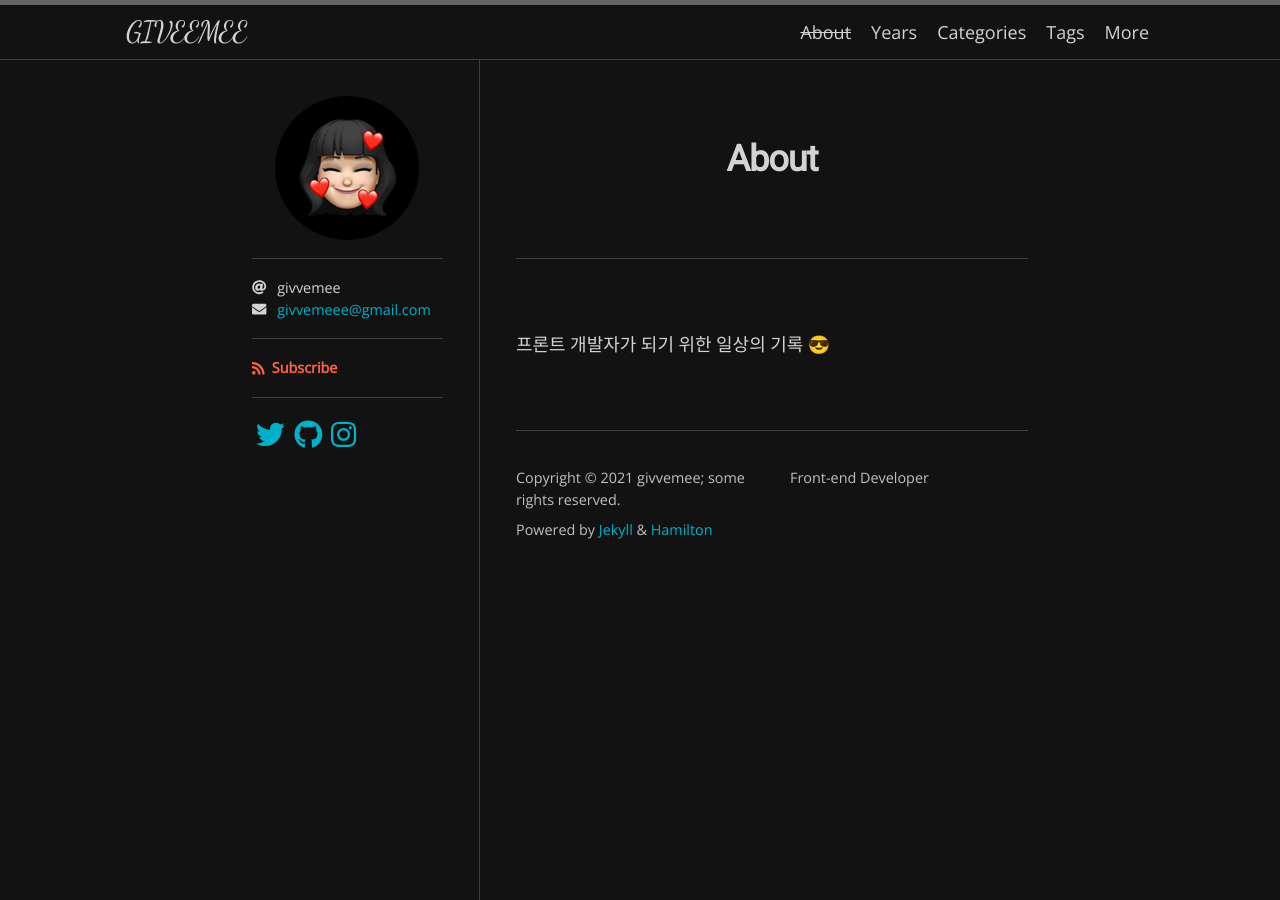
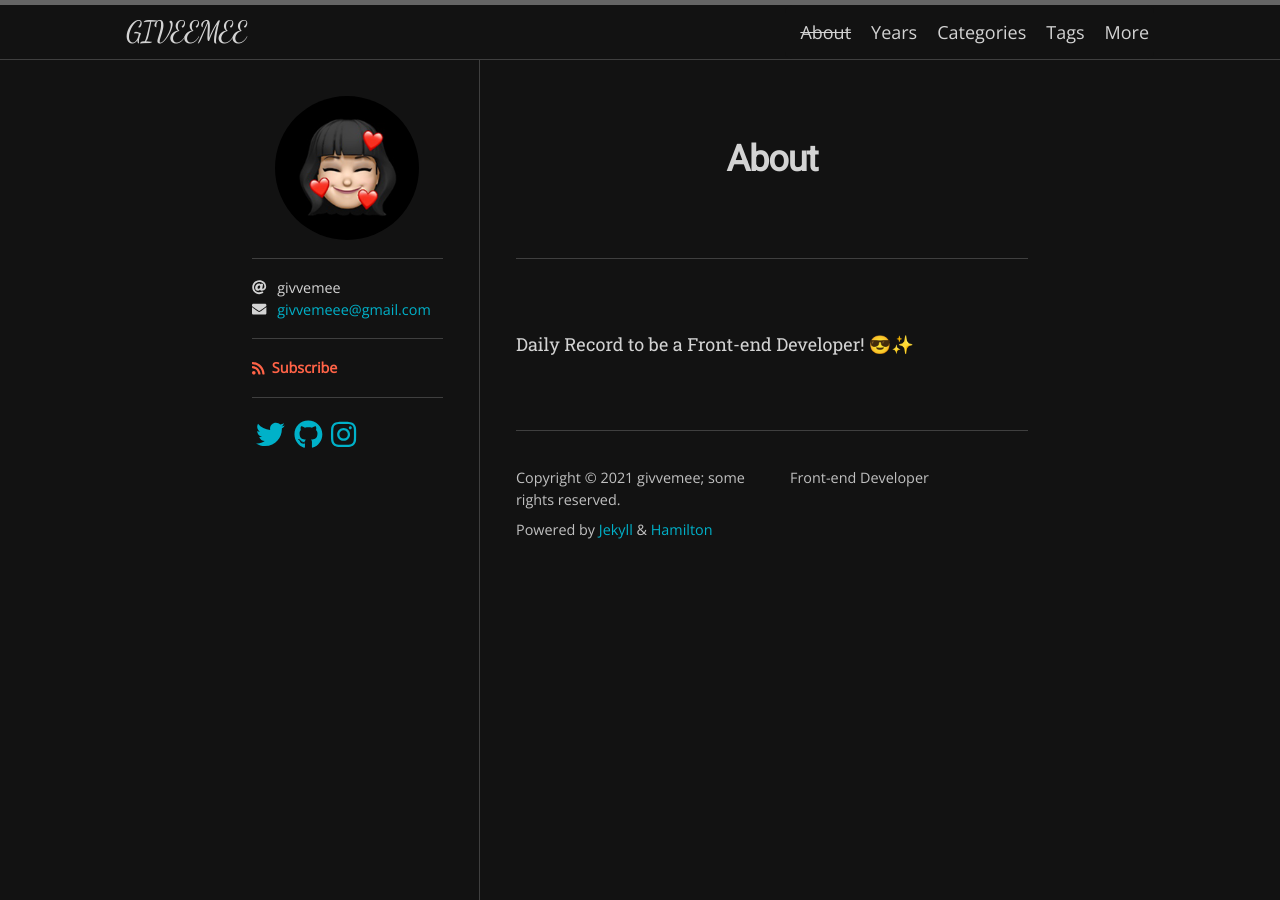
Before and after one commit to givvemee/givvemee.github.io, a Jekyll site: the page built from about.md, in a window 1280 px wide. Built offline with Jekyll 4.4.1, drawn with Linux system fonts in a browser that asks for light colours; nearby versions of some CDN libraries; some web fonts are replaced.

Commit message:
Update about.md

```diff
--- a/about.md
+++ b/about.md
@@ -4,4 +4,4 @@ title: About
 permalink: /about/
 ---
 
-프론트 개발자가 되기 위한 일상의 기록 😎
+Daily Record to be a Front-end Developer! 😎✨
```
